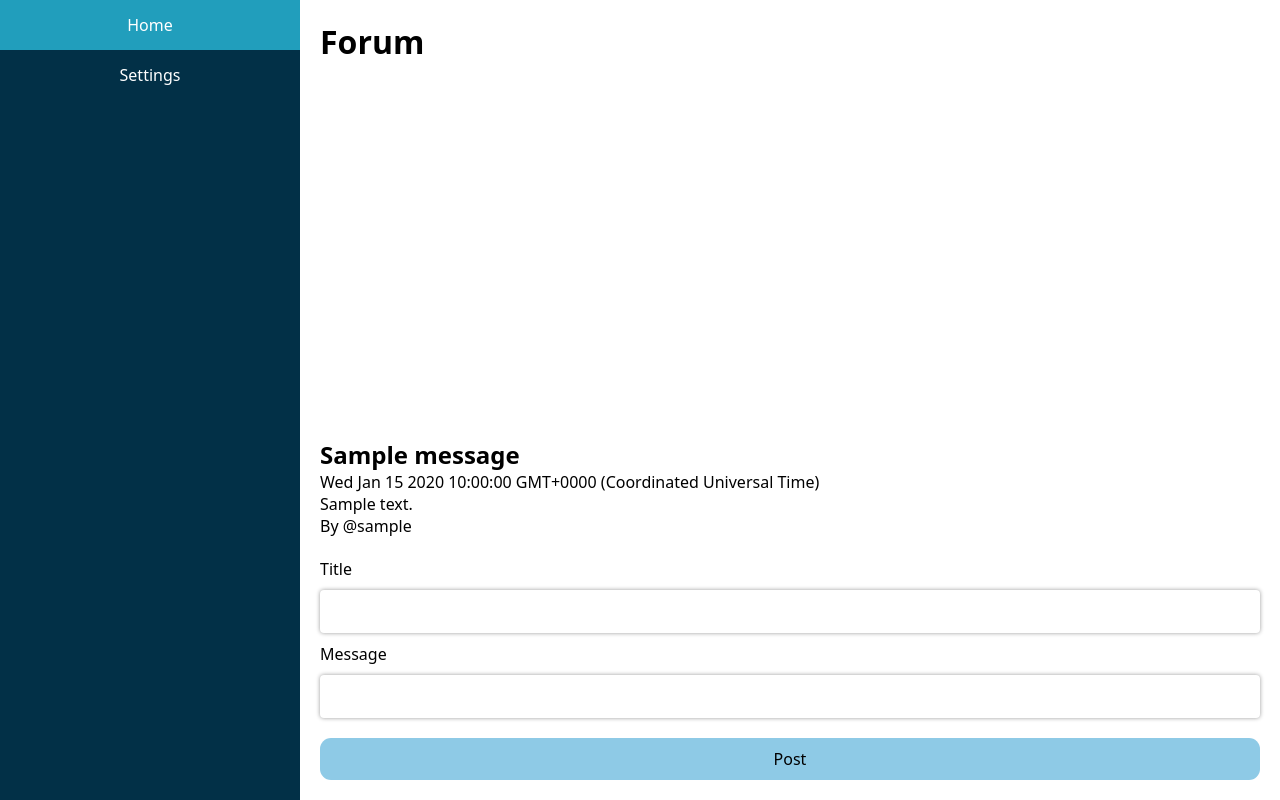
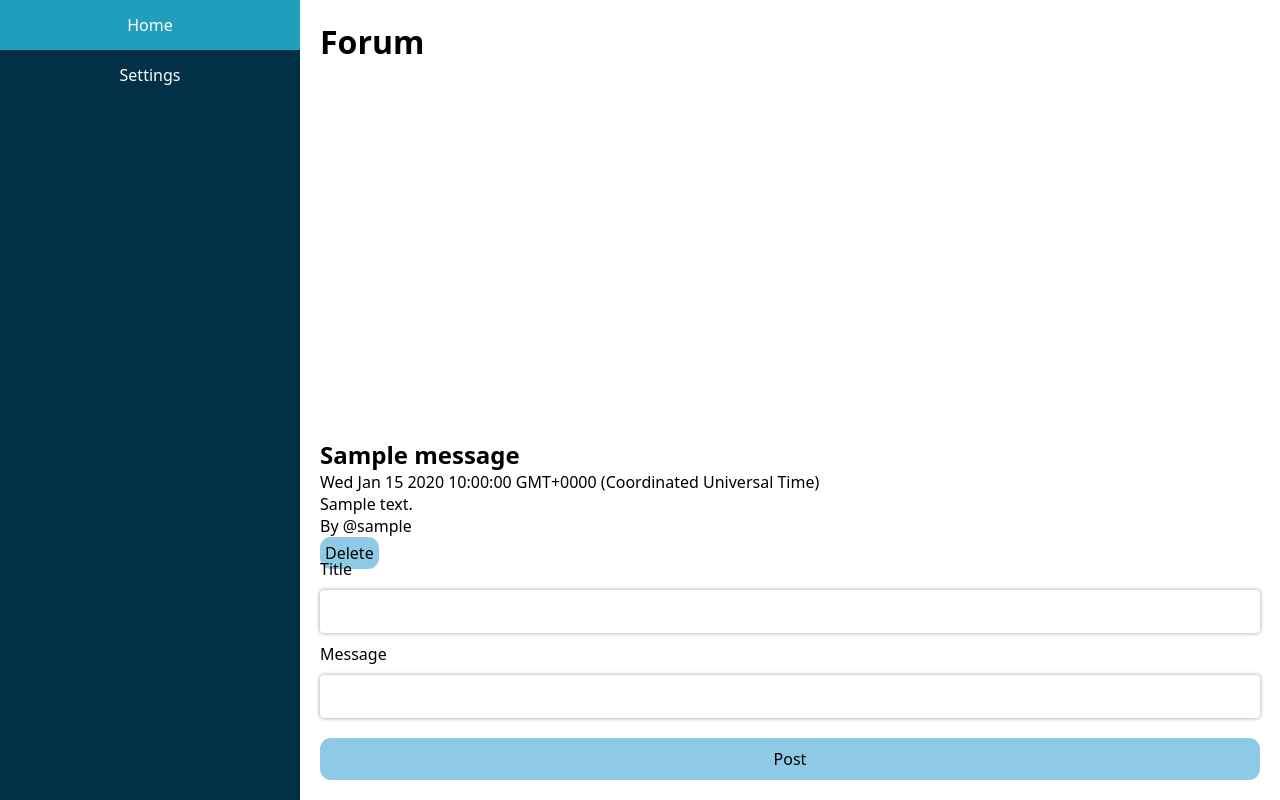
Before and after one commit to davmedeiros/members-only, a Node server app: page /forum in a window 1280 px wide. Run offline with Node 20, Linux system fonts and the light colour scheme; a user stored in the database is signed in; tables that the repository leaves empty hold one stand-in row (values such as "Sample post"); some libraries are stand-ins or nearby versions.

Commit message:
Show delete message button to admins (not functional)

```diff
--- a/public/stylesheets/style.css
+++ b/public/stylesheets/style.css
@@ -80,3 +80,7 @@ input {
   border-radius: 4px;
   font-size: 1.2rem;
 }
+
+.subtle-button {
+  padding: 5px;
+}
--- a/views/forum.pug
+++ b/views/forum.pug
@@ -11,6 +11,8 @@ block content
         p= currentUser.is_member ? message.timestamp : '---'
         p= message.text
         p By @#{currentUser.is_member ? message.user.username : '---'}
+        if currentUser.is_admin
+          button.subtle-button(type="submit") Delete
   form(action="", method="post")
     fieldset
       label(for="title") Title
```
